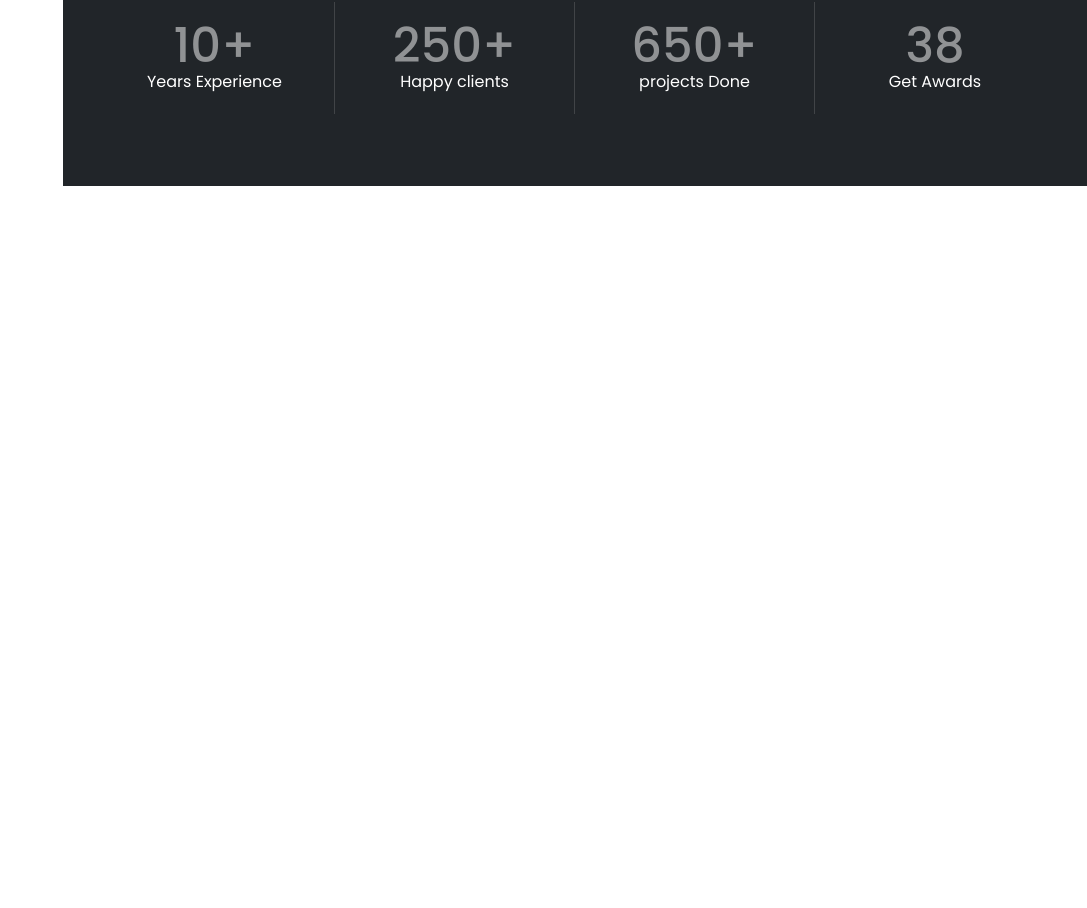
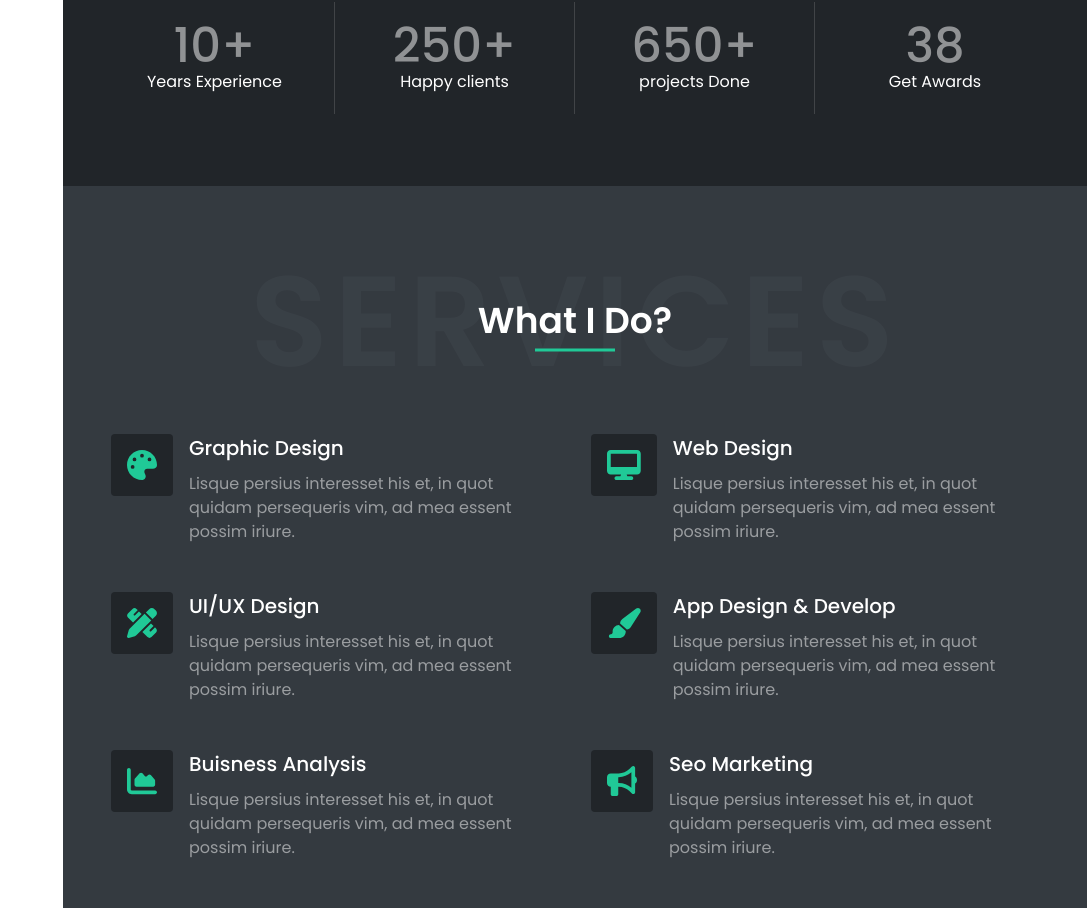
Before and after one commit to muzamil-frontend-dev/portfolio-web-app, a React (Create React App) app: page / in a window 1280 px wide. Shown: the part 1329-2237 px from the top of the page, without its empty margins (193-1280 px from the left). Before the commit the page ends 1515 px from the top, so only its background shows below. Built offline with nearby package versions, Linux system fonts and the light colour scheme.

Commit message:
create and style services section

```diff
--- a/src/App.jsx
+++ b/src/App.jsx
@@ -1,6 +1,7 @@
 import Header from "./Header/Header";
 import Hero from "./Sections/Hero/Hero";
 import About from "./Sections/About/About";
+import Services from "./Sections/Services/Services";
 
 function App() {
   return (
@@ -9,6 +10,7 @@ function App() {
       <div className="basis-0 grow">
         <Hero />
         <About />
+        <Services />
       </div>
     </div>
   );
--- /dev/null
+++ b/src/Components/ServiceBox/ServiceBox.jsx
@@ -0,0 +1,53 @@
+import React from "react";
+import {
+  faBullhorn,
+  faChartArea,
+  faDesktop,
+  faPaintBrush,
+  faPalette,
+  faPallet,
+  faPenRuler,
+} from "@fortawesome/free-solid-svg-icons";
+import { FontAwesomeIcon } from "@fortawesome/react-fontawesome";
+
+const ServiceBox = ({ name, title, description }) => {
+  let icon = null;
+
+  switch (name) {
+    case "graphic":
+      icon = <FontAwesomeIcon icon={faPalette} />;
+      break;
+    case "web":
+      icon = <FontAwesomeIcon icon={faDesktop} />;
+      break;
+    case "ui":
+      icon = <FontAwesomeIcon icon={faPenRuler} />;
+      break;
+    case "app":
+      icon = <FontAwesomeIcon icon={faPaintBrush} />;
+      break;
+    case "buisness":
+      icon = <FontAwesomeIcon icon={faChartArea} />;
+      break;
+    case "seo":
+      icon = <FontAwesomeIcon icon={faBullhorn} />;
+      break;
+    default:
+      icon = null;
+      break;
+  }
+
+  return (
+    <section className="flex sm:basis-1/2 mb-12 lg:px-4">
+      <div className="flex justify-center item-center h-fit p-4 rounded bg-black-200 text-3xl text-green mr-4">
+        {icon}
+      </div>
+      <div className="">
+        <p className="text-xl font-medium mb-2.5">{title}</p>
+        <span className="text-slate-300">{description}</span>
+      </div>
+    </section>
+  );
+};
+
+export default ServiceBox;
--- a/src/Sections/About/About.jsx
+++ b/src/Sections/About/About.jsx
@@ -4,7 +4,7 @@ import Heading from "../../Components/Heading/Heading";
 
 const About = () => {
   return (
-    <div className="bg-black-200 text-white py-18 px-5 sm:px-8" id="about">
+    <div className="bg-black-200 text-white py-18 px-3 sm:px-8" id="about">
       <Heading title="about me" tagLine="know me more" />
       <section className="lg:flex flex-row">
         <div className="lg:basis-auto lg:pr-8 text-center">
--- /dev/null
+++ b/src/Sections/Services/Services.jsx
@@ -0,0 +1,65 @@
+import React from "react";
+import Heading from "../../Components/Heading/Heading";
+import ServiceBox from "../../Components/ServiceBox/ServiceBox";
+
+const servicesList = [
+  {
+    name: "graphic",
+    title: "Graphic Design",
+    description:
+      "Lisque persius interesset his et, in quot quidam persequeris vim, ad mea essent possim iriure.",
+  },
+  {
+    name: "web",
+    title: "Web Design",
+    description:
+      "Lisque persius interesset his et, in quot quidam persequeris vim, ad mea essent possim iriure.",
+  },
+  {
+    name: "ui",
+    title: "UI/UX Design",
+    description:
+      "Lisque persius interesset his et, in quot quidam persequeris vim, ad mea essent possim iriure.",
+  },
+  {
+    name: "app",
+    title: "App Design & Develop",
+    description:
+      "Lisque persius interesset his et, in quot quidam persequeris vim, ad mea essent possim iriure.",
+  },
+  {
+    name: "buisness",
+    title: "Buisness Analysis",
+    description:
+      "Lisque persius interesset his et, in quot quidam persequeris vim, ad mea essent possim iriure.",
+  },
+  {
+    name: "seo",
+    title: "Seo Marketing",
+    description:
+      "Lisque persius interesset his et, in quot quidam persequeris vim, ad mea essent possim iriure.",
+  },
+];
+
+const Services = () => {
+  return (
+    <section
+      className="bg-gray-900 text-white pt-18 px-3 lg:px-8"
+      id="services"
+    >
+      <Heading title="services" tagLine="what I do?" />
+      <section className="flex flex-wrap">
+        {servicesList.map((service, i) => (
+          <ServiceBox
+            key={i}
+            name={service.name}
+            title={service.title}
+            description={service.description}
+          />
+        ))}
+      </section>
+    </section>
+  );
+};
+
+export default Services;
```
Also changed, not shown: src/Components/Heading/Heading.css (deleted), src/Header/Header.css (deleted), src/Sections/About/About.css (deleted), 1 other file (tests, documents, lock files or other folders).
